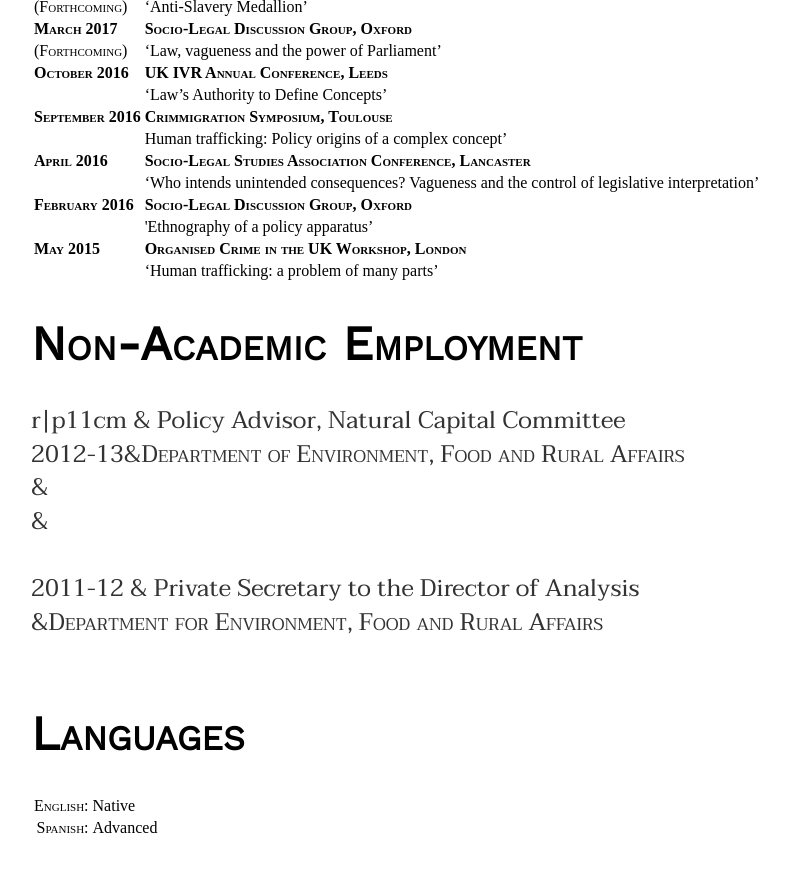
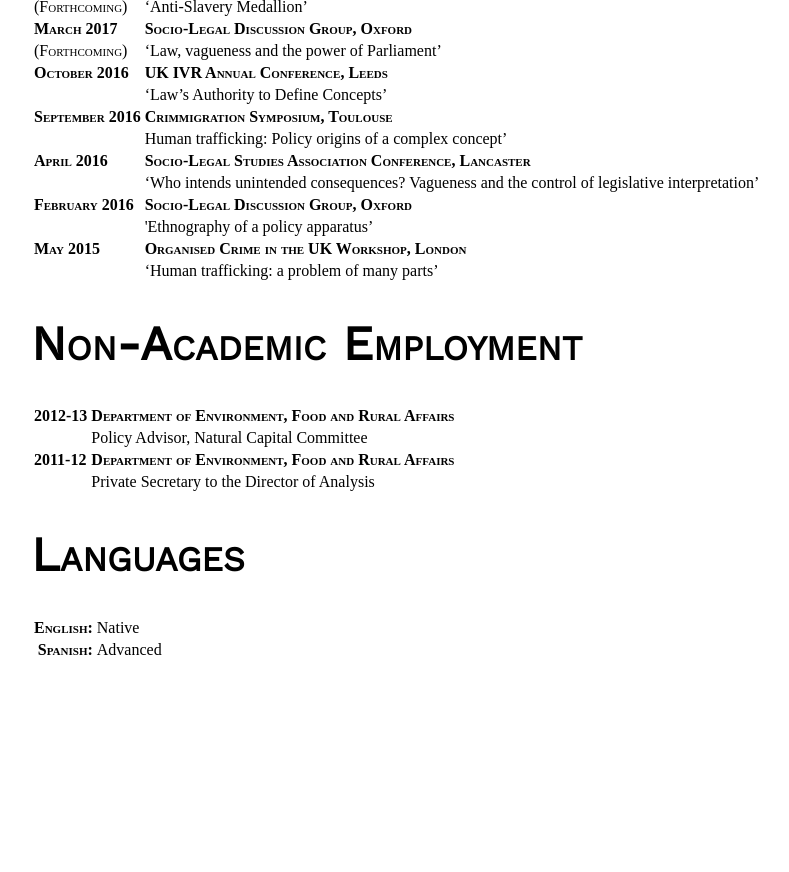
Before and after one commit to owainjohnstone/owainjohnstone.github.io, a Jekyll site: the page built from cv/index.html, in a window 1280 px wide and 900 px high, scrolled down 2142 px. Shown: the top 872 px of the window, without its empty margins (161-950 px from the left). Built offline with Jekyll 4.4.1, drawn with Linux system fonts in a browser that asks for light colours; after the commit the page ends 2864 px from its top, so only the background shows below that.

Commit message:
Update index.html

```diff
--- a/cv/index.html
+++ b/cv/index.html
@@ -428,24 +428,44 @@ name: cv
 
 
 <h1 id="non-academic-employment">Non-Academic Employment</h1>
-<p><span>r|p<span>11cm</span></span> &amp; Policy Advisor, Natural Capital Committee<br>
-<span style="font-variant: small-caps;">2012-13</span>&amp;<span style="font-variant: small-caps;">Department of Environment, Food and Rural Affairs</span><br>
-&amp;<br>
-&amp;<br>
-<br>
-<span style="font-variant: small-caps;">2011-12</span> &amp; Private Secretary to the Director of Analysis<br>
-&amp;<span style="font-variant: small-caps;">Department for Environment, Food and Rural Affairs</span><br>
-<br>
-</p>
+
+<table>
+<tbody>
+
+<tr>
+<th align="left"><span style="font-variant: small-caps;">2012-13</span></th>
+<th><span style="font-variant: small-caps;">Department of Environment, Food and Rural Affairs</span></th>
+</tr>
+
+<tr>
+<td></td>
+<td>Policy Advisor, Natural Capital Committee</td>
+</tr>
+
+<tr>
+<th align="left"><span style="font-variant: small-caps;">2011-12</span></th>
+<th><span style="font-variant: small-caps;">Department of Environment, Food and Rural Affairs</span></th>
+</tr>
+
+<tr>
+<td></td>
+<td>Private Secretary to the Director of Analysis</td>
+</tr>
+
+</tbody>
+</table>
+
+
 <h1 id="languages">Languages</h1>
+
 <table>
 <tbody>
 <tr class="odd">
-<td align="right"><span style="font-variant: small-caps;">English:</span></td>
+<th align="right"><span style="font-variant: small-caps;">English:</span></th>
 <td align="left">Native</td>
 </tr>
 <tr class="even">
-<td align="right"><span style="font-variant: small-caps;">Spanish:</span></td>
+<th align="right"><span style="font-variant: small-caps;">Spanish:</span></th>
 <td align="left">Advanced</td>
 </tr>
 </tbody>
```
